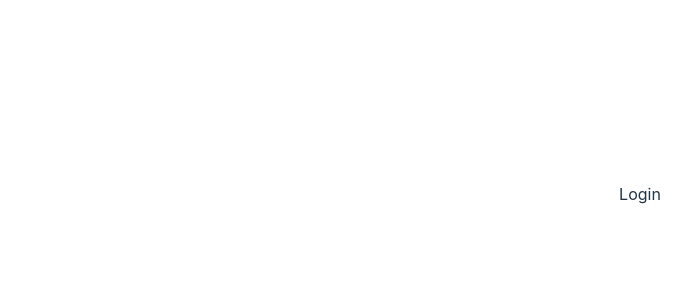
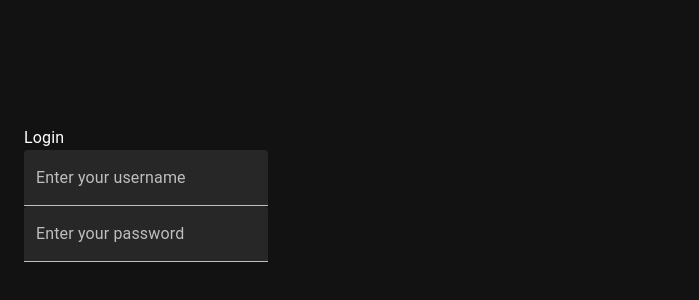
Before and after one commit to cole-rose/homeaglow-challenge, a React (Vite) app: page / in a window 1280 px wide. Shown: the part 206-506 px from the top of the page, without its empty margins (0-699 px from the left). Built offline with nearby package versions, Linux system fonts and the light colour scheme.

Commit message:
Login page with username and password login

```diff
--- a/src/App.tsx
+++ b/src/App.tsx
@@ -1,15 +1,20 @@
-import { useState } from "react";
 import { BrowserRouter as Router, Route, Routes } from "react-router-dom";
-import "./App.css";
 import { Login } from "./pages/Login/Login";
 import { Conversations } from "./pages/Conversations/Conversations";
 import { MessageThread } from "./pages/MessageThread/MessageThread";
+import { CssBaseline, createTheme } from "@mui/material";
+import { ThemeProvider } from "@emotion/react";
+
+const darkTheme = createTheme({
+  palette: {
+    mode: "dark",
+  },
+});
 
 function App() {
-  const [count, setCount] = useState(0);
-
   return (
-    <>
+    <ThemeProvider theme={darkTheme}>
+      <CssBaseline />
       <Router>
         <Routes>
           <Route path="/" Component={Login} />
@@ -17,7 +22,7 @@ function App() {
           <Route path="/message-thread/:id" Component={MessageThread} />
         </Routes>
       </Router>
-    </>
+    </ThemeProvider>
   );
 }
 
--- a/src/pages/Login/Login.tsx
+++ b/src/pages/Login/Login.tsx
@@ -1,6 +1,38 @@
-import React from "react";
+import React, { ChangeEvent, useState } from "react";
 // import Button from "@mui/material/Button";
 import Container from "@mui/material/Container";
+import TextField from "@mui/material/TextField";
+import { Box, Grid } from "@mui/material";
 export const Login = () => {
-  return <Container>Login</Container>;
+  const [username, setUsername] = useState<string | null>(null);
+  const [password, setPassword] = useState<string | null>(null);
+
+  const onNameChange = (e: React.ChangeEvent<HTMLInputElement>) =>
+    setUsername(e.target.value);
+
+  const onPassWordChange = (e: React.ChangeEvent<HTMLInputElement>) =>
+    setPassword(e.target.value);
+  console.log("username:", username);
+  console.log("password:", password);
+  return (
+    <Container>
+      <Box>Login</Box>
+      <Box>
+        <TextField
+          id="filled-basic"
+          label="Enter your username"
+          variant="filled"
+          onChange={onNameChange}
+        />
+      </Box>
+      <Box>
+        <TextField
+          id="filled-basic"
+          label="Enter your password"
+          variant="filled"
+          onChange={onPassWordChange}
+        />
+      </Box>
+    </Container>
+  );
 };
```
Also changed, not shown: src/pages/Login/fetchLoginToken.ts (added, +55 -0 lines).
